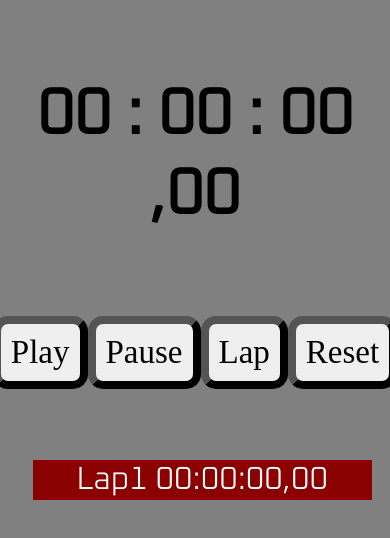
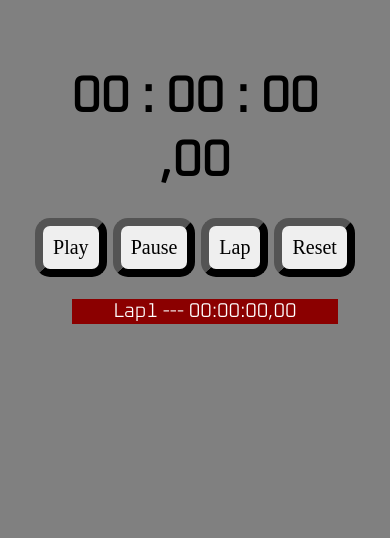
Before and after one commit to rodrigocostadev/gerenciador-de-tempo-para-jobs, a React (Create React App) app: page / in a window 390 px wide. Both pictures are taken after a click on the button "Lap". Shown: the top 538 px of the page. Built offline with nearby package versions, Linux system fonts and the light colour scheme; a web font is replaced by a local one.

Commit message:
correção de bug dos minutos de lap / media query

```diff
--- a/src/App.css
+++ b/src/App.css
@@ -1,16 +1,24 @@
 #root{
   max-width: 1280px;
-  margin: 0;
+  /* margin: 0; */
+  margin: auto;
   padding: 2rem;
   text-align: center;
   font-size: 2rem;
   display: flex;
   align-items:center ;
   justify-content: center;
+  /* background-color: red; */
 }
 
 body{
   background-color: grey;
+  /* background-color: red; */
+  margin: 0;
+  padding: 0;
+  /* display: flex;
+  align-items:center ;
+  justify-content: center; */
 }
 
 button{
@@ -43,6 +51,7 @@ li{
 }
 h1{
   font-family: 'Oxanium', cursive;
+  font-size: 75px;
 }
 /* .app{
   position: relative;
@@ -56,5 +65,35 @@ h1{
   display: flex;
   align-items: center;
   justify-content: space-around;
-  height: 150px;
+  height: 100px;
 }
+
+@media screen and (max-width:550px) {
+  h1{
+    font-size: 60px;
+  }
+  button{
+    font-size: 25px;
+  }
+  li{
+    font-size: 25px;
+  }
+  .container{
+    height: 50px;
+  }
+}
+
+@media screen and (max-width:450px) {
+  h1{
+    font-size: 50px;
+  }
+  button{
+    font-size: 20px;
+  }
+  li{
+    font-size: 20px;
+  }
+  .container{
+    height: 40px;
+  }
+}
--- a/src/components/Counter.js
+++ b/src/components/Counter.js
@@ -97,7 +97,6 @@ function Counter (){
 
         // Elimina a execução em paralelo de outras funções contadoras, assim DEIXANDO DE ACELERAR O CONTADOR
         if(!intervalo){
-
             setIntervalo(setInterval(() => {
                 increment()
                 timerFunction()
@@ -183,6 +182,7 @@ function Counter (){
         let miliSecondsF2 = String(finalMsResult).slice(-2)
         let secondsF2 = Math.floor(finalMsResult / 100)
         let minutesF2 = Math.floor(secondsF2 / 60)
+        // const [ MinutesF3, setMinutesF3] = useState(minutesF2)
         let hoursF2 = Math.floor(minutesF2 / 60)
         let secondsRest = secondsF2 % 60
 
@@ -206,6 +206,15 @@ function Counter (){
         if(minutesF2 < 10){
             DisplayMinutesF2 = 0
         }else{ DisplayMinutesF2 = ""}
+
+            // laço de repetição para evitar que apareça mais de 60 nos minutos no contador de voltas,
+            // ex: apareceria 2 horas e 67 minutos, com o laço aparece 2 horas e 7 minutos
+        for( let i = 0; i < 60 ; i++){
+            if(minutesF2 >= 60){
+                DisplayMinutesF2 = 0
+                minutesF2 = (minutesF2 - 60)
+            }
+        }
 
         //Hours
         if(hoursF2 < 10){
--- a/src/components/ListLaps.js
+++ b/src/components/ListLaps.js
@@ -66,7 +66,7 @@ function ListLaps (props){
             {/* {props.lap.map( item => */}
             {props.countLapF2.map( item =>
                 <li key={item.id} id= {indice++}>
-                    Lap{numberLap++}  {item}
+                    Lap{numberLap++} ---  {item}
                 </li>)
             }
 
```
